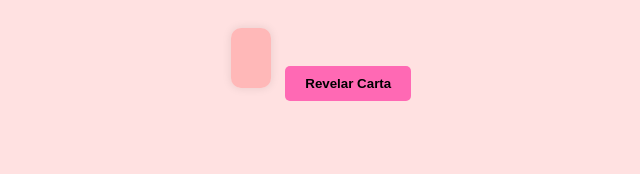
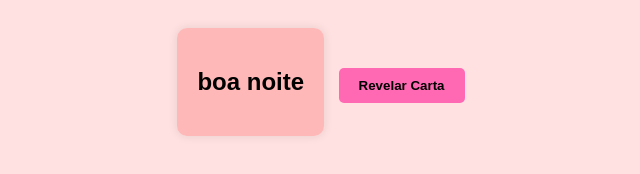
Before and after one commit to DaniloJustin/carta_romantica, a plain HTML site: page index.html in a window 1280 px wide. Shown: the whole page, without its empty margins (314-954 px from the left). Drawn offline with Linux system fonts and the light colour scheme.

Commit message:
alteração

```diff
--- a/index.html
+++ b/index.html
@@ -8,7 +8,7 @@
 </head>
 <body>
     <div class="carta" id="elementoCarta">
-        <h2></h2>
+        <h2>boa noite</h2>
         <p></p>
     </div>
     <button id="botaoRevelar">Revelar Carta</button>
```
